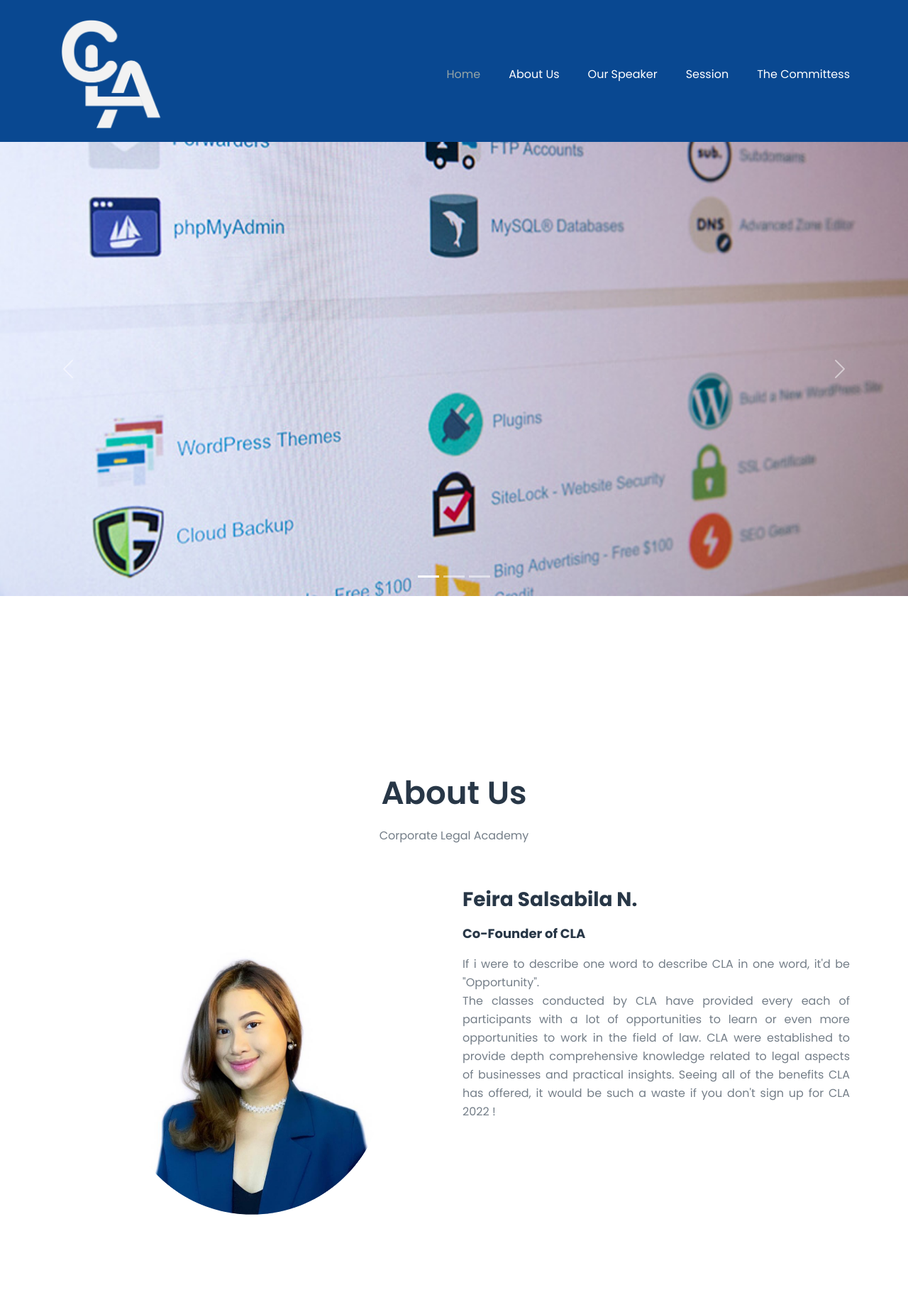
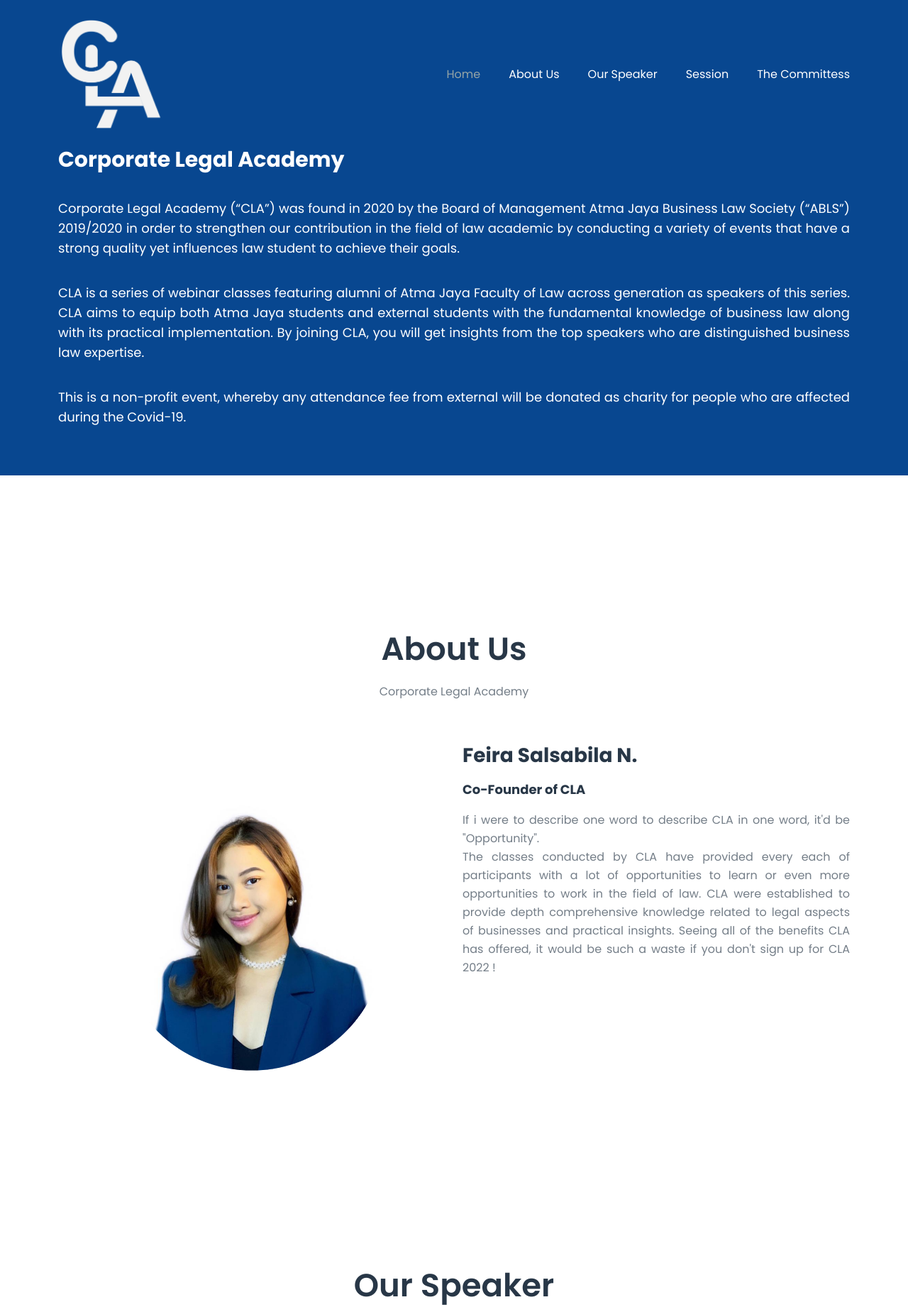
Before and after one commit to Tintapen/coprlegal, a CodeIgniter app: page /database/ in a window 1280 px wide. Shown: the top 1842 px of the page at 71% size. Run offline with CodeIgniter, Linux system fonts and the light colour scheme.

Commit message:
Merubah konten home sementara

```diff
--- a/application/views/template/home.php
+++ b/application/views/template/home.php
@@ -1,7 +1,6 @@
 	<!--====== Home PART START ======-->
 	<section id="home" class="hero-area bg_cover">
-		<!-- <div class="container"> -->
-		<div id="carouselExampleIndicators" class="carousel slide carousel-fade" data-bs-ride="carousel">
+		<!-- <div id="carouselExampleIndicators" class="carousel slide carousel-fade" data-bs-ride="carousel">
 			<div class="carousel-indicators">
 				<button type="button" data-bs-target="#carouselExampleIndicators" data-bs-slide-to="0" class="active" aria-current="true" aria-label="Slide 1"></button>
 				<button type="button" data-bs-target="#carouselExampleIndicators" data-bs-slide-to="1" aria-label="Slide 2"></button>
@@ -26,7 +25,18 @@
 				<span class="carousel-control-next-icon" aria-hidden="true"></span>
 				<span class="visually-hidden">Next</span>
 			</button>
+		</div> -->
+		<div class="container">
+			<div class="row align-items-center">
+				<div class="hero-content">
+					<div class="hero-content" style="text-align: justify;">
+						<h3 class="mb-30 wow fadeInUp" data-wow-delay=".2s">Corporate Legal Academy</h3>
+						<p class="wow fadeInUp" data-wow-delay=".4s">Corporate Legal Academy (“CLA”) was found in 2020 by the Board of Management Atma Jaya Business Law Society (“ABLS”) 2019/2020 in order to strengthen our contribution in the field of law academic by conducting a variety of events that have a strong quality yet influences law student to achieve their goals. </p>
+						<p>CLA is a series of webinar classes featuring alumni of Atma Jaya Faculty of Law across generation as speakers of this series. CLA aims to equip both Atma Jaya students and external students with the fundamental knowledge of business law along with its practical implementation. By joining CLA, you will get insights from the top speakers who are distinguished business law expertise.</p>
+						<p>This is a non-profit event, whereby any attendance fee from external will be donated as charity for people who are affected during the Covid-19.</p>
+					</div>
+				</div>
+			</div>
 		</div>
-		<!-- </div> -->
 	</section>
 	<!--====== Home PART END ======-->
```
